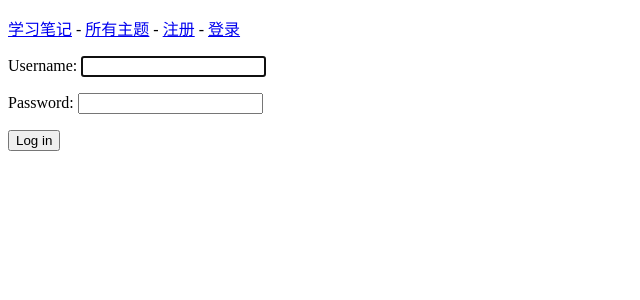
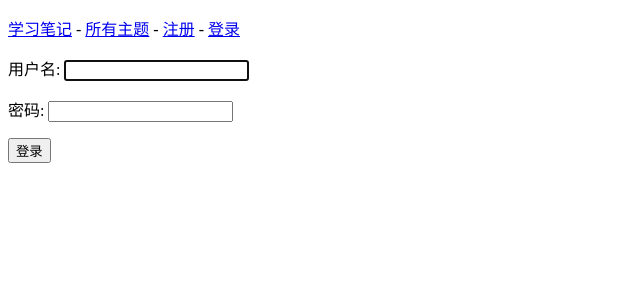
Before and after one commit to bbbbbbbbbbbbbbc/My-Django-Project, a Django app: page /users/login/ in a window 1280 px wide. Shown: the top 300 px of the page, without its empty margins (0-640 px from the left). Run offline with Django 3.2, Linux system fonts and the light colour scheme.

Commit message:
Add Chinese Support.

```diff
--- a/learning_log/settings.py
+++ b/learning_log/settings.py
@@ -105,7 +105,7 @@ AUTH_PASSWORD_VALIDATORS = [
 # Internationalization
 # https://docs.djangoproject.com/en/2.2/topics/i18n/
 
-LANGUAGE_CODE = 'en-us'
+LANGUAGE_CODE = 'zh-hans'
 
 TIME_ZONE = 'UTC'
 
--- a/templates/404.html
+++ b/templates/404.html
@@ -1,4 +1,4 @@
 {% extends "learning_logs/base.html" %}
  {% block content %}
- <p>The item you requested is not available. (404)</p>
+ <p>网页去太空了 (404)</p>
 {% endblock content %}
--- a/templates/500.html
+++ b/templates/500.html
@@ -1,4 +1,4 @@
 {% extends "learning_logs/base.html" %}
  {% block content %}
- <p>There has been an internal error. (500)</p>
+ <p>服务器错误 (500)</p>
 {% endblock content %}
--- a/users/templates/registration/logged_out.html
+++ b/users/templates/registration/logged_out.html
@@ -1,4 +1,4 @@
 {% extends "learning_logs/base.html" %}
 {% block content %}
-<p>You have been logged out. Thank you for visiting!</p>
+<p>你已注销。感谢访问！</p>
 {% endblock content %}
--- a/users/templates/registration/login.html
+++ b/users/templates/registration/login.html
@@ -1,12 +1,12 @@
 {% extends "learning_logs/base.html" %}
 {% block content %}
 {% if form.errors %}
-<p>Your username and password didn't match. Please try again.</p>
+<p用户名或密码不匹配。</p>
 {% endif %}
 <form method="post" action="{% url 'users:login' %}">
 {% csrf_token %}
 {{ form.as_p }}
-<button name="submit">Log in</button>
+<button name="submit">登录</button>
 <input type="hidden" name="next" value="{% url 'learning_logs:index' %}" />
 </form>
 {% endblock content %}
--- a/users/templates/registration/register.html
+++ b/users/templates/registration/register.html
@@ -3,7 +3,7 @@
  <form method="post" action="{% url 'users:register' %}">
 {% csrf_token %}
  {{ form.as_p }}
-<button name="submit">Register</button>
+<button name="submit">注册</button>
  <input type="hidden" name="next" value="{% url 'learning_logs:index' %}" />
 </form>
 {% endblock content %}
```
